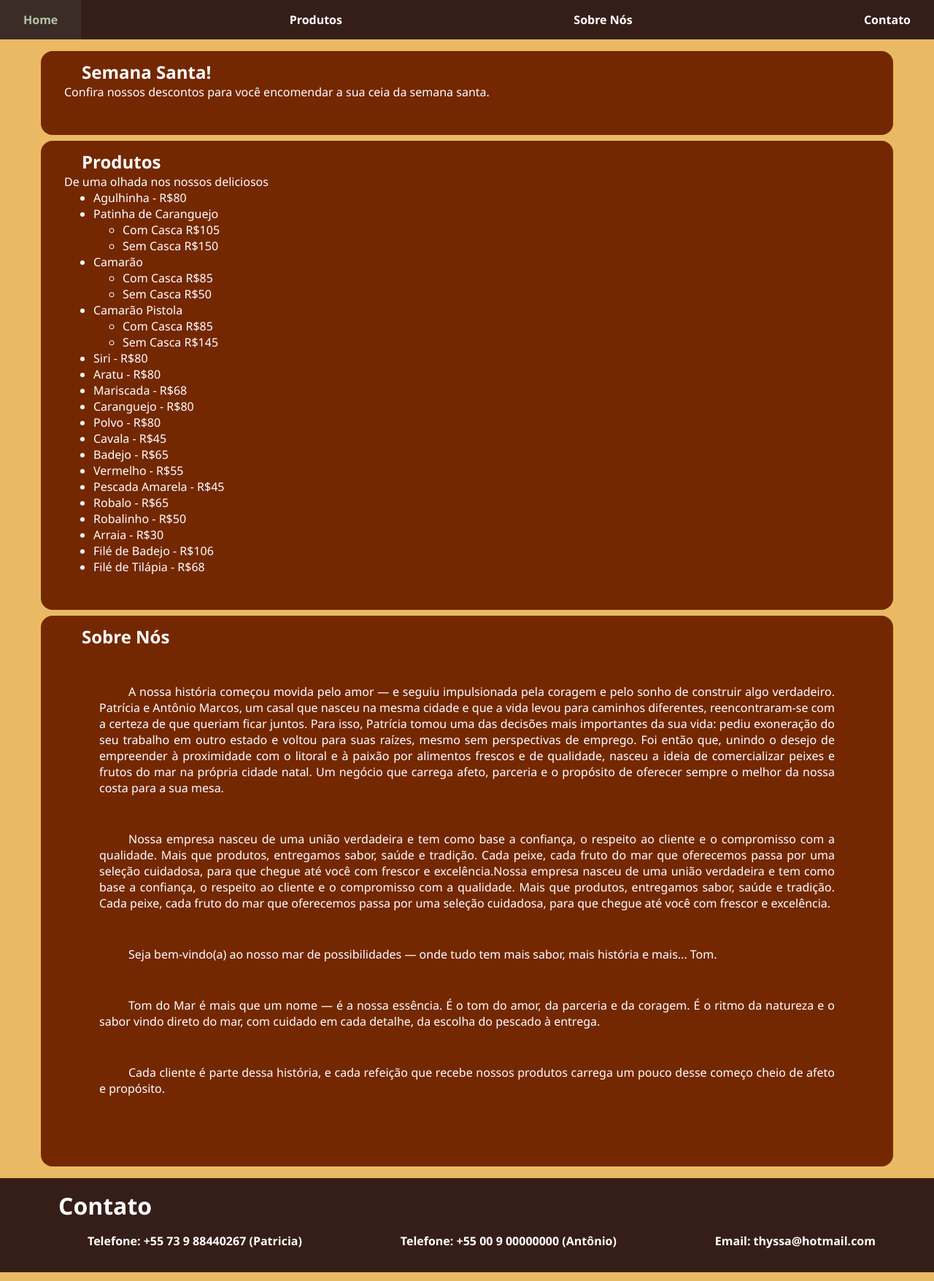
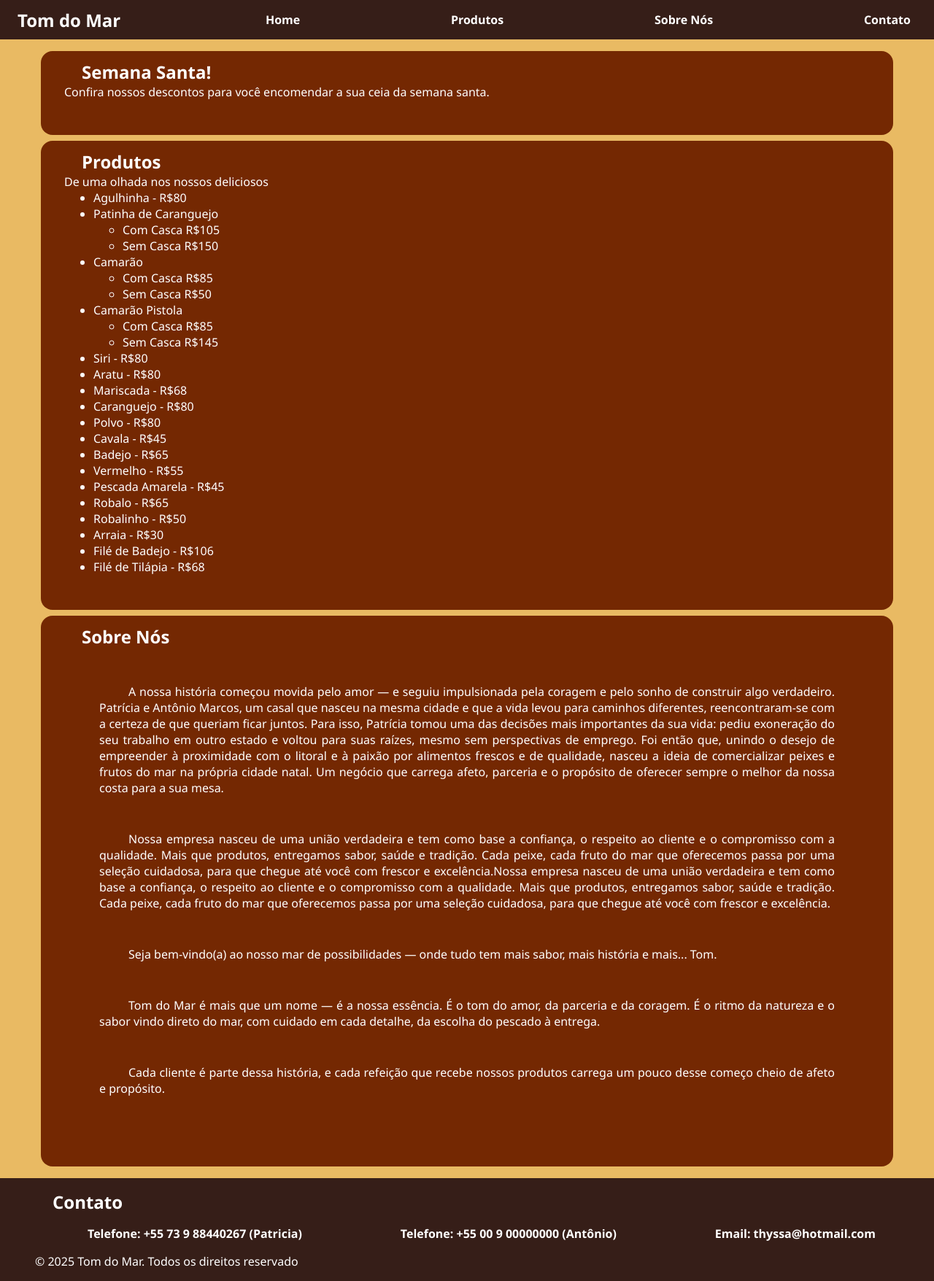
Before and after one commit to Zokyn/Web-Order-Manager, a plain HTML site: page index.html in a window 1280 px wide. Shown: the whole page at 73% size. Drawn offline with Linux system fonts and the light colour scheme.

Commit message:
refac: ajustado os padroes de estilos de nav para footer e header

```diff
--- a/index.html
+++ b/index.html
@@ -8,7 +8,8 @@
     <link rel="stylesheet" href="style.css">
 </head>
 <body>
-    <nav class="nav-list">
+    <nav class="nav-list" tabindex="1">
+        <h1>Tom do Mar</h1>
         <a
             class="nav-item"
             href="index.html">
@@ -31,7 +32,7 @@
     </nav>
     <main>
         <section id="home">
-            <h1>Semana Santa!</h1>
+            <h2>Semana Santa!</h2>
             <p>
                 Confira nossos descontos para você encomendar a sua ceia da semana santa.
             </p>
@@ -40,9 +41,9 @@
             </div>
         </section>
         <section id="products">
-            <h1>
+            <h2>
                 Produtos
-            </h1>
+            </h2>
             <p>
                 De uma olhada nos nossos deliciosos
             </p>
@@ -83,9 +84,9 @@
             </ul>
         </section>
         <section id="about">
-            <h1>
+            <h2>
                 Sobre Nós
-            </h1>
+            </h2>
             <div class="about-text">
                 <p>
                     A nossa história começou movida pelo amor — e seguiu impulsionada pela coragem e pelo sonho de construir algo verdadeiro. Patrícia e Antônio Marcos, um casal que nasceu na mesma cidade e que a vida levou para caminhos diferentes, reencontraram-se com a certeza de que queriam ficar juntos. Para isso, Patrícia tomou uma das decisões mais importantes da sua vida: pediu exoneração do seu trabalho em outro estado e voltou para suas raízes, mesmo sem perspectivas de emprego.
@@ -108,18 +109,30 @@
         </section>
     </main>
     <footer id="contact">
-        <h1>Contato</h1>
-        <ul class="contact-list">
-            <li class="contact-item">
+        <h2>Contato</h2>
+
+        <nav aria-label="links-secundários">
+            <ul class="contact-list" tabindex="2">
+                <li class="contact-item" >
+                    <a
+                        href="tel:+5573988440267">
                         Telefone: +55 73 9 88440267 (Patricia)
+                    </a>
                 </li>
                 <li class="contact-item">
+                    <a href="tel+5500900000000">
                         Telefone: +55 00 9 00000000 (Antônio)
+                    </a>
                 </li>
                 <li class="contact-item">
+                    <a href="mailto:thyssa@hotmail.com">
                         Email: thyssa@hotmail.com
+                    </a>
                 </li>
             </ul>
+        </nav>
+        <p>&copy; 2025 Tom do Mar. Todos os direitos reservado</p>
+
     </footer>
 </body>
 </html>
--- a/style.css
+++ b/style.css
@@ -16,31 +16,37 @@ body {
 /* ------------ Nav e Footer ------------ */
 nav, footer {
     background-color: var(--brown);
-    color: white;
 }
 footer {
     padding: 1em 3em;
 }
+nav>*, footer>* {
+    color: white;
+}
 .nav-list, .contact-list {
     display: flex;
     flex-flow: row nowrap;
-    align-self: center;
+    align-items: center;
     justify-content: space-between;
     list-style: none;
 }
-nav>a.nav-item{
+nav>a.nav-item, li.contact-item *{
     text-decoration: none;
+    color: white;
 }
 nav>.nav-item, .contact-item {
     padding: 1em 2em;
     font-weight: 600;
     cursor: pointer;
     color: inherit;
+    text-align: center;
+}
+nav>.nav-item:hover, li.contact-item>a:hover{
+    color: var(--yellow-sand);
+    transition: all ease-in 0.25s;
 }
 nav>.nav-item:hover {
     background-color: #49494950;
-    color: #b2c5a7;
-
 }
 /* ------------ Main Content ------------ */
 main {
```
Lines whose indentation alone changed are shown as unchanged.
